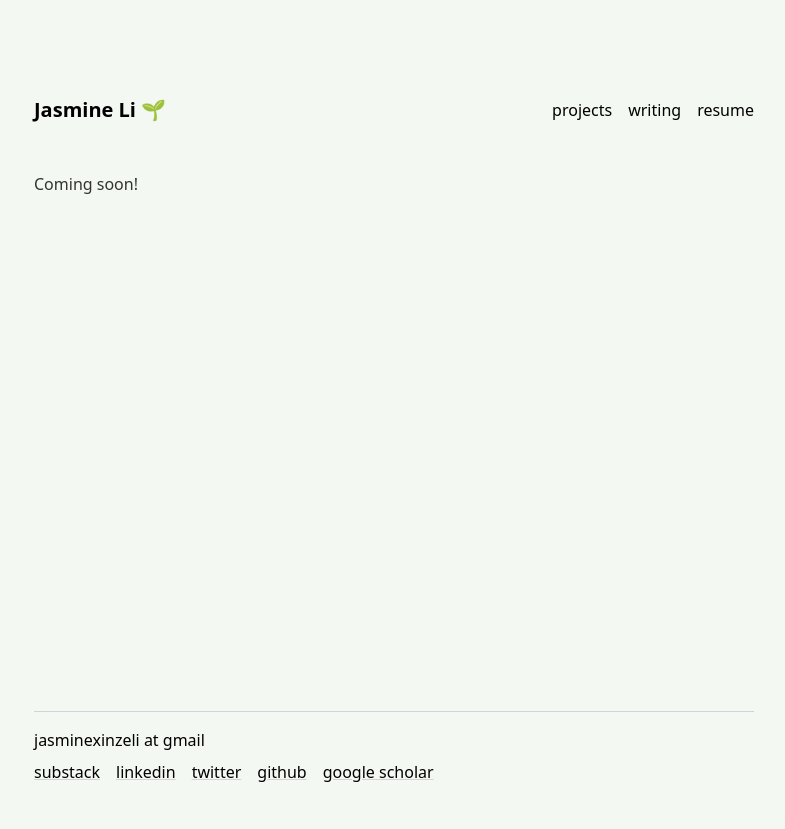
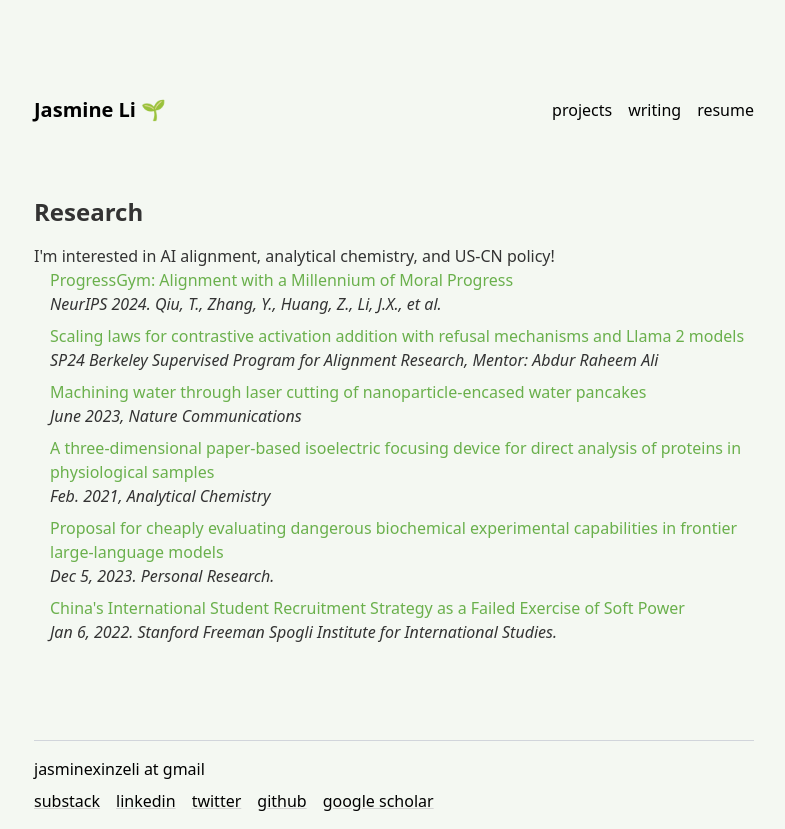
Before and after one commit to jasmineee-li/personal-site, a Next.js app: page /projects in a window 1280 px wide. Shown: the whole page, without its empty margins (246-1031 px from the left). Before the commit the page ends 800 px from the top, so only its background shows below. Built offline with nearby package versions, Linux system fonts and the light colour scheme.

Commit message:
research, writing sections

```diff
--- a/src/app/globals.css
+++ b/src/app/globals.css
@@ -16,3 +16,6 @@ body {
     text-wrap: balance;
   }
 }
+.text-custom-green {
+  color: #6ab04c;
+}
--- a/src/app/projects/page.tsx
+++ b/src/app/projects/page.tsx
@@ -2,7 +2,115 @@ export default function Projects() {
   return (
     <div className="py-8">
       {/* <h1 className="text-3xl font-bold mb-4">My Projects</h1> */}
-      <p>Coming soon!</p>
+      <h2 className="text-2xl font-bold mt-6 mb-4">Research</h2>
+      <p>
+        I'm interested in AI alignment, analytical chemistry, and US-CN policy!{" "}
+      </p>
+      <ul className="pl-4">
+        <li className="mb-2">
+          <a
+            href="https://arxiv.org/pdf/2406.20087"
+            className="text-custom-green"
+          >
+            ProgressGym: Alignment with a Millennium of Moral Progress
+          </a>
+          <p className="italic">
+            NeurIPS 2024. Qiu, T., Zhang, Y., Huang, Z., Li, J.X., et al.{" "}
+          </p>
+        </li>
+        <li className="mb-2">
+          <a
+            href="https://drive.google.com/file/d/1-uK8lsKApXFikfCdQIixFNwu0uWL1gSJ/view"
+            className="text-custom-green"
+          >
+            Scaling laws for contrastive activation addition with refusal
+            mechanisms and Llama 2 models
+          </a>
+          <p className="italic">
+            SP24 Berkeley Supervised Program for Alignment Research, Mentor:
+            Abdur Raheem Ali
+          </p>
+        </li>
+        <li className="mb-2">
+          <a
+            href="https://www.nature.com/articles/s41467-023-39574-3"
+            className="text-custom-green"
+          >
+            Machining water through laser cutting of nanoparticle-encased water
+            pancakes
+          </a>
+          <p className="italic">June 2023, Nature Communications</p>
+        </li>
+
+        <li className="mb-2">
+          <a
+            href="https://pubs.acs.org/doi/full/10.1021/acs.analchem.0c04883"
+            className="text-custom-green"
+          >
+            A three-dimensional paper-based isoelectric focusing device for
+            direct analysis of proteins in physiological samples
+          </a>
+          <p className="italic">Feb. 2021, Analytical Chemistry</p>
+        </li>
+        <li className="mb-2">
+          <a
+            href="https://docs.google.com/document/d/10l-bHw6ldT6bkbe16vVth880QCvIHAemPjJxxxlihl4/edit?usp=sharing"
+            className="text-custom-green"
+          >
+            Proposal for cheaply evaluating dangerous biochemical experimental
+            capabilities in frontier large-language models
+          </a>
+          <p className="italic">Dec 5, 2023. Personal Research.</p>
+        </li>
+        <li className="mb-2">
+          <a href="" className="text-custom-green">
+            China's International Student Recruitment Strategy as a Failed
+            Exercise of Soft Power
+          </a>
+          <p className="italic">
+            Jan 6, 2022. Stanford Freeman Spogli Institute for International
+            Studies.
+          </p>
+        </li>
+      </ul>
+
+      {/* New Code Section */}
+      {/* <h2 className="text-2xl font-bold mt-6 mb-4">Code</h2>
+      <div className="grid grid-cols-3 gap-4">
+        <div className="border p-4">
+          <img
+            src="path/to/image1.jpg"
+            alt="Project 1"
+            className="w-full h-auto"
+          />
+          <a href="https://link-to-project1.com" className="text-custom-green">
+            Ritu
+          </a>
+          <p className="italic">Metadata for Project 1</p>
+        </div>
+        <div className="border p-4">
+          <img
+            src="path/to/image2.jpg"
+            alt="Project 2"
+            className="w-full h-auto"
+          />
+          <a href="https://link-to-project2.com" className="text-custom-green">
+            Project Title 2
+          </a>
+          <p className="italic">Metadata for Project 2</p>
+        </div>
+        <div className="border p-4">
+          <img
+            src="path/to/image3.jpg"
+            alt="Project 3"
+            className="w-full h-auto"
+          />
+          <a href="https://link-to-project3.com" className="text-custom-green">
+            Project Title 3
+          </a>
+          <p className="italic">Metadata for Project 3</p>
+        </div>
+      </div> */}
     </div>
   );
 }
--- a/src/app/writing/page.tsx
+++ b/src/app/writing/page.tsx
@@ -2,7 +2,52 @@ export default function Writing() {
   return (
     <div className="py-8">
       {/* <h1 className="text-3xl font-bold mb-4">My Projects</h1> */}
-      <p>Coming soon!</p>
+      <p>
+        I publish personal essays that matter to me at jasminexli.substack.com.{" "}
+      </p>
+      <p>See a hodgepodge of my other favorite essays & thoughts below:</p>
+      <ul className="py-4">
+        <li className="mb-2">
+          <a
+            href="https://docs.google.com/document/d/1p1BU_7JEn5M6hRSnRA9W_WbzVTuEC7bu/edit?usp=drive_link&ouid=113458154265672469537&rtpof=true&sd=true"
+            className="text-custom-green"
+          >
+            Space Odyssey Made Real? Interrogating the Moral Bounds of the
+            AI-Human Friendship through Aristotelian and Confucian Frameworks
+          </a>
+          <p className="italic">
+            Dec 17, 2023 | Cornell James E. Rice, Jr., Prize
+          </p>
+        </li>
+        <li className="mb-2">
+          <a
+            href="https://docs.google.com/document/d/1L0C0s5t7LlKUAxJQ6yJ-c_EUr4OWnj0H9jy0X5BMF3A/edit?usp=sharing"
+            className="text-custom-green"
+          >
+            notes on chinese 'satellite teens'
+          </a>
+          <p className="italic">Jan 11, 2024</p>
+        </li>
+        <li className="mb-2">
+          <a
+            href="https://cornellsun.com/2024/09/10/old-remedies-new-perspectives-finding-healing-in-chinese-medicine/"
+            className="text-custom-green"
+          >
+            Finding healing in Chinese medicine
+          </a>
+          <p className="italic">Sep 10, 2024 | Cornell Daily Sun</p>
+        </li>
+        <li className="mb-2">
+          <a
+            href="https://docs.google.com/document/d/1FZY9LtMMEu3LzgRd2g2E-NwNGsciOwK8/edit?usp=drive_link&ouid=113458154265672469537&rtpof=true&sd=true"
+            className="text-custom-green"
+          >
+            A Cautionary Tale: Internally Conflicting Panoptic Values and
+            Self-Destruction in Black Swan
+          </a>
+          <p className="italic">Sep 10, 2024 | Stanford De Novo</p>
+        </li>
+      </ul>
     </div>
   );
 }
--- a/tailwind.config.ts
+++ b/tailwind.config.ts
@@ -16,4 +16,5 @@ const config: Config = {
   },
   plugins: [],
 };
+
 export default config;
```
